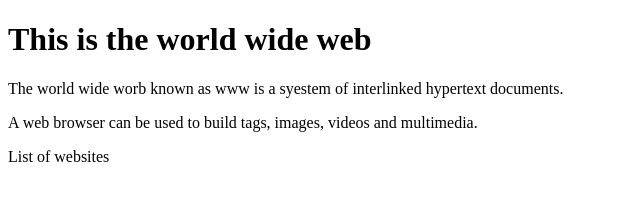
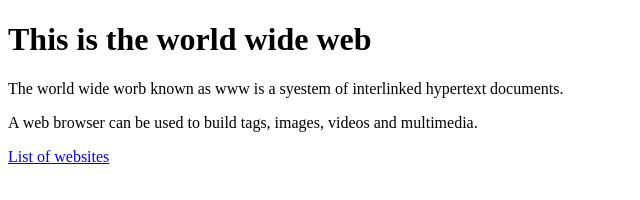
Before and after one commit to cse23-085/HelloWorld, a plain HTML site: page Activity1.html in a window 1280 px wide. Shown: the whole page, without its empty margins (0-640 px from the left). Drawn offline with Linux system fonts and the light colour scheme.

Commit message:
Update Activity1.html

```diff
--- a/Activity1.html
+++ b/Activity1.html
@@ -7,6 +7,6 @@
     <h1>This is the world wide web</h1>
     <p>The world wide worb known as www is a syestem of interlinked hypertext documents. </p>
     <p>A web browser can be used to build tags, images, videos and multimedia. </p>
-    <a hret ="Activity2.html">List of websites</a>
+    <a href="Activity2.html">List of websites</a>
   </body>
 </html>
```
